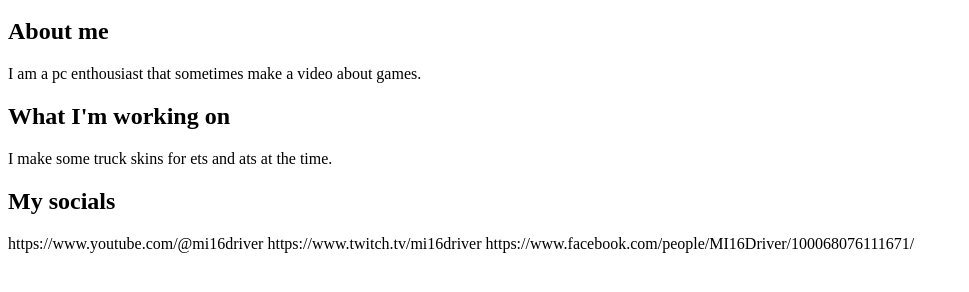
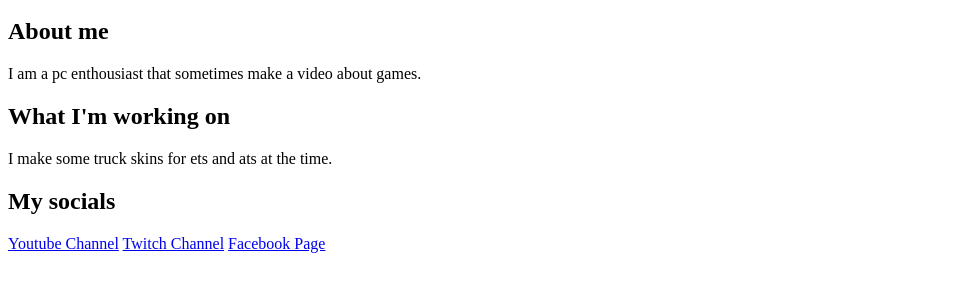
Before and after one commit to mi16driver/mywebsite, a plain HTML site: page index.html in a window 1280 px wide. Shown: the part 48-340 px from the top of the page, without its empty margins (0-969 px from the left). Drawn offline with Linux system fonts and the light colour scheme.

Commit message:
index.html

```diff
--- a/index.html
+++ b/index.html
@@ -13,9 +13,9 @@
 		</p>
 		<h2>My socials</h2>
 		<p>
-			https://www.youtube.com/@mi16driver
-			https://www.twitch.tv/mi16driver
-			https://www.facebook.com/people/MI16Driver/100068076111671/
+			<a href="https://www.youtube.com/@mi16driver">Youtube Channel</a>
+			<a href="https://www.twitch.tv/mi16driver">Twitch Channel</a>
+			<a href="https://www.facebook.com/people/MI16Driver/100068076111671/">Facebook Page</a>
 		</p>
 	</body>
 </html>
```
